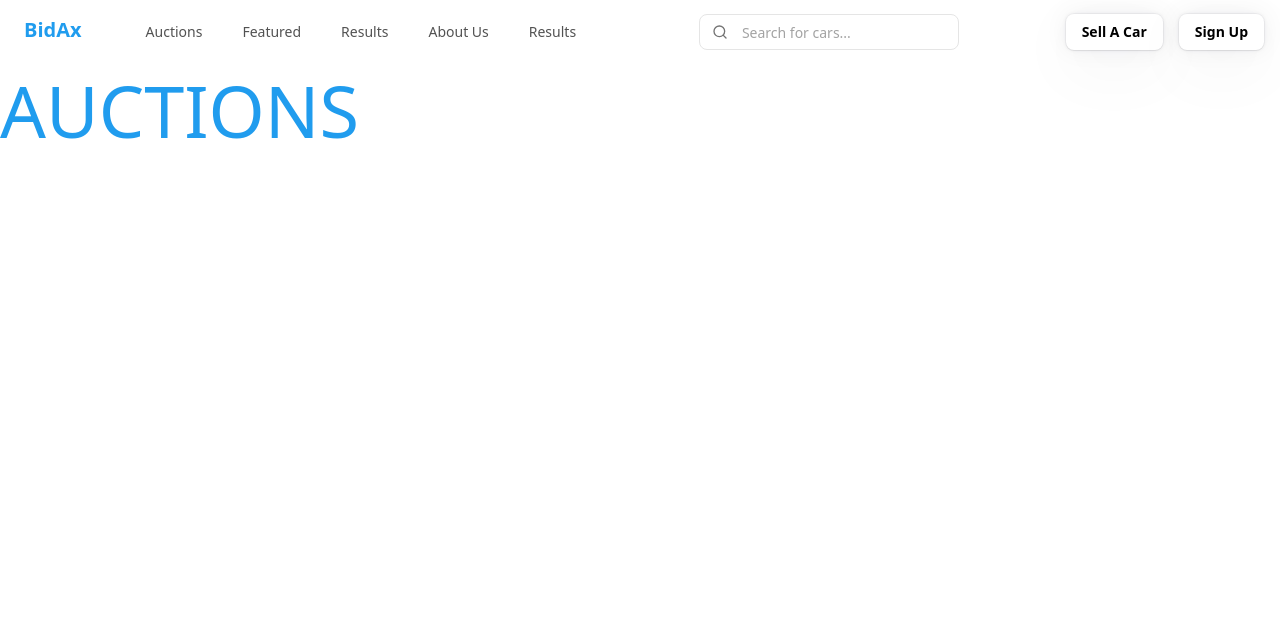
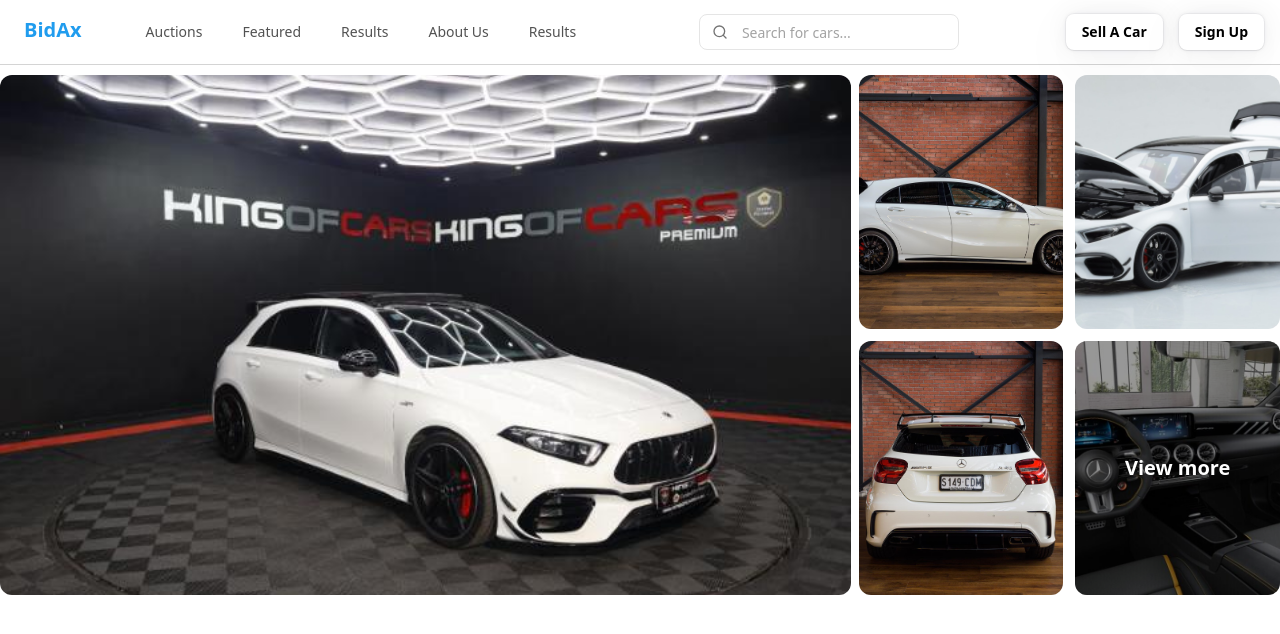
Before and after one commit to Fuma1322/auction-bear, a Next.js app: page /auctions in a window 1280 px wide. Shown: the top 634 px of the page. Built offline with nearby package versions, Linux system fonts and the light colour scheme.

Commit message:
auc page

```diff
--- a/components/Frontend/Auctions.tsx
+++ b/components/Frontend/Auctions.tsx
@@ -1,9 +1,70 @@
+import Link from 'next/link';
 import React from 'react'
 
 export default function Auctions() {
+  const slides = [
+    [
+      "/a-45.jpg", // big left
+      "/a-48.jpg",
+      "/a-47.jpg",
+      "/a-49.jpg",
+      "/a-46.jpg",
+    ],
+  ];
+
   return (
-    <div>
-      <h1 className='text-brand-blue-500 text-7xl felx justify-center items-center'>AUCTIONS</h1>
+    <div className="mx-auto max-w-screen-2xl space-y-10">
+      {slides.map((group, groupIndex) => {
+        const isLastGroup = groupIndex === slides.length - 1;
+
+        return (
+          <div
+            key={groupIndex}
+            className="grid grid-cols-1 md:grid-cols-3 gap-2"
+          >
+            {/* BIG LEFT IMAGE */}
+            <div className="md:col-span-2 h-[520px] overflow-hidden rounded-xl">
+              <img
+                src={group[0]}
+                alt=""
+                className="h-full w-full object-cover"
+              />
+            </div>
+
+            {/* RIGHT 4 IMAGES */}
+            <div className="grid grid-cols-2 grid-rows-2 gap-3 h-[520px]">
+              {group.slice(1).map((src, idx) => {
+                const isLastSmallImage = isLastGroup && idx === 3;
+
+                return (
+                  <div
+                    key={idx}
+                    className="relative overflow-hidden rounded-xl"
+                  >
+                    <img
+                      src={src}
+                      alt=""
+                      className="h-full w-full object-cover"
+                    />
+
+                    {/* View more CTA ONLY on last small image */}
+                    {isLastSmallImage && (
+                      <Link
+                        href="/gallery"
+                        className="absolute inset-0 flex items-center justify-center bg-black/40"
+                      >
+                        <span className="text-white text-xl font-semibold">
+                          View more
+                        </span>
+                      </Link>
+                    )}
+                  </div>
+                );
+              })}
+            </div>
+          </div>
+        );
+      })}
     </div>
-  )
+  );
 }
--- a/components/Frontend/Navbar.tsx
+++ b/components/Frontend/Navbar.tsx
@@ -14,6 +14,7 @@ import {
 import Link from "next/link";
 import { useState } from "react";
 import SearchBar from "./SearchBar";
+import { Separator } from "../ui/separator";
 
 export default function Navbarr() {
   const navItems = [
@@ -113,6 +114,7 @@ export default function Navbarr() {
             </div>
           </MobileNavMenu>
         </MobileNav>
+        <Separator className="" />
       </Navbar>
     </div>
   );
--- /dev/null
+++ b/components/ui/separator.tsx
@@ -0,0 +1,28 @@
+"use client"
+
+import * as React from "react"
+import * as SeparatorPrimitive from "@radix-ui/react-separator"
+
+import { cn } from "@/lib/utils"
+
+function Separator({
+  className,
+  orientation = "horizontal",
+  decorative = true,
+  ...props
+}: React.ComponentProps<typeof SeparatorPrimitive.Root>) {
+  return (
+    <SeparatorPrimitive.Root
+      data-slot="separator"
+      decorative={decorative}
+      orientation={orientation}
+      className={cn(
+        "bg-neutral-300 shrink-0 data-[orientation=horizontal]:h-px data-[orientation=horizontal]:w-full data-[orientation=vertical]:h-full data-[orientation=vertical]:w-px dark:bg-neutral-800",
+        className
+      )}
+      {...props}
+    />
+  )
+}
+
+export { Separator }
--- a/package.json
+++ b/package.json
@@ -12,6 +12,7 @@
     "@radix-ui/react-label": "^2.1.8",
     "@radix-ui/react-navigation-menu": "^1.2.14",
     "@radix-ui/react-select": "^2.2.6",
+    "@radix-ui/react-separator": "^1.1.8",
     "@radix-ui/react-slot": "^1.2.4",
     "@radix-ui/react-tabs": "^1.1.13",
     "@tabler/icons-react": "^3.35.0",
```
Also changed, not shown: 1 other file (tests, documents, lock files or other folders).
